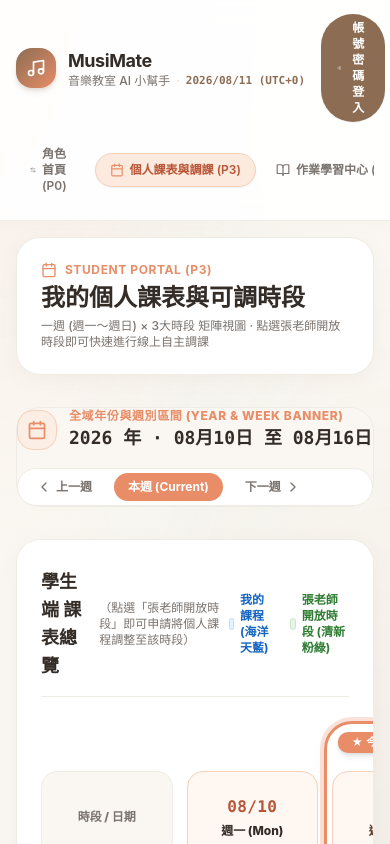
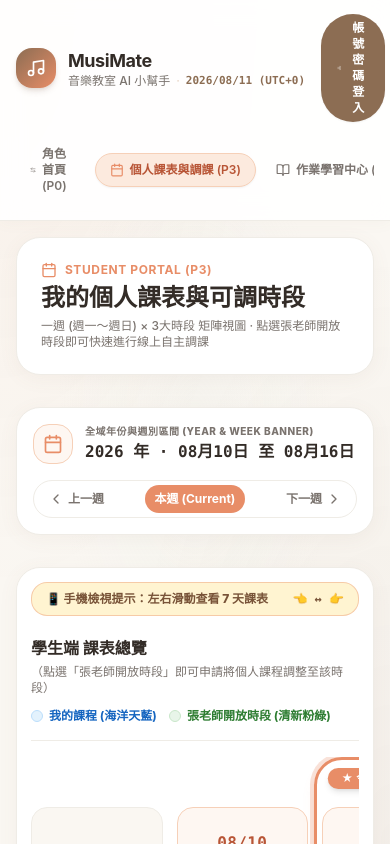
Before and after one commit to Charles0rocks/music-classroom-ai-assistant, a Next.js app: page /student/schedule in a window 390 px wide. Shown: the top 844 px of the page. Built offline with nearby package versions, Linux system fonts and the light colour scheme.

Commit message:
feat_mobile_responsive_schedule_views_and_touch_friendly_layouts

```diff
--- a/src/app/student/schedule/page.tsx
+++ b/src/app/student/schedule/page.tsx
@@ -174,33 +174,33 @@ export default function StudentSchedulePage() {
         </div>
       </div>
 
-      {/* Global Year & Week Navigation Header Bar */}
-      <div className="flex flex-col sm:flex-row sm:items-center justify-between gap-4 bg-[#FAF7F2] p-4.5 rounded-3xl border border-[#EFECE6]">
+      {/* Top Banner: Global Year & Week Segment Banner */}
+      <div className="warm-card p-4 sm:p-6 rounded-3xl border border-[#EFECE6] shadow-warm flex flex-col sm:flex-row items-start sm:items-center justify-between gap-4 bg-white">
         <div className="flex items-center gap-3">
-          <div className="w-10 h-10 rounded-2xl bg-[#FCEADE]/60 border border-[#F6D0B8] flex items-center justify-center text-[#E88D67]">
+          <div className="w-10 h-10 rounded-2xl bg-[#FCEADE]/40 border border-[#F6D0B8] flex items-center justify-center text-[#E88D67] shrink-0">
             <CalendarIcon className="w-5 h-5" />
           </div>
           <div>
-            <span className="text-xs font-extrabold text-[#E88D67] uppercase tracking-wider block">
-              全域年份與週別區間 (YEAR & WEEK BANNER)
-            </span>
-            <span className="text-lg font-black text-[#332C27] font-mono">
+            <div className="text-[10px] font-extrabold text-[#7A736E] uppercase tracking-wider">
+              全域年份與週別區間 (Year & Week Banner)
+            </div>
+            <span className="text-base sm:text-lg font-black text-[#332C27] font-mono">
               {yearBanner}
             </span>
           </div>
         </div>
 
         {/* Week Switcher Controls */}
-        <div className="flex items-center gap-2 bg-white p-1 rounded-full border border-[#EFECE6] shadow-xs">
+        <div className="flex items-center gap-1.5 sm:gap-2 bg-white p-1 rounded-full border border-[#EFECE6] shadow-xs w-full sm:w-auto justify-between sm:justify-start">
           <button
             onClick={() => setWeekOffset((prev) => prev - 1)}
-            className="px-3.5 py-1.5 rounded-full hover:bg-[#FAF7F2] text-xs font-bold text-[#7A736E] hover:text-[#332C27] flex items-center gap-1 transition-all"
+            className="px-2.5 sm:px-3.5 py-1.5 rounded-full hover:bg-[#FAF7F2] text-xs font-bold text-[#7A736E] hover:text-[#332C27] flex items-center gap-1 transition-all"
           >
             <ChevronLeft className="w-4 h-4" /> 上一週
           </button>
           <button
             onClick={() => setWeekOffset(0)}
-            className={`px-3.5 py-1.5 rounded-full text-xs font-bold transition-all ${
+            className={`px-2.5 sm:px-3.5 py-1.5 rounded-full text-xs font-bold transition-all ${
               weekOffset === 0
                 ? 'bg-[#E88D67] text-white shadow-xs'
                 : 'text-[#7A736E] hover:bg-[#FAF7F2]'
@@ -210,7 +210,7 @@ export default function StudentSchedulePage() {
           </button>
           <button
             onClick={() => setWeekOffset((prev) => prev + 1)}
-            className="px-3.5 py-1.5 rounded-full hover:bg-[#FAF7F2] text-xs font-bold text-[#7A736E] hover:text-[#332C27] flex items-center gap-1 transition-all"
+            className="px-2.5 sm:px-3.5 py-1.5 rounded-full hover:bg-[#FAF7F2] text-xs font-bold text-[#7A736E] hover:text-[#332C27] flex items-center gap-1 transition-all"
           >
             下一週 <ChevronRight className="w-4 h-4" />
           </button>
@@ -218,13 +218,19 @@ export default function StudentSchedulePage() {
       </div>
 
       {/* Synchronized Row-Grid Matrix Container */}
-      <div className="warm-card p-6 sm:p-10 rounded-3xl border border-[#EFECE6] shadow-warm space-y-6 overflow-x-auto max-h-[850px] overflow-y-auto scrollbar-thin">
-        <div className="flex items-center justify-between border-b border-[#EFECE6] pb-4 sticky top-0 bg-white/95 backdrop-blur-md z-20 pt-1">
-          <h2 className="text-lg font-bold text-[#332C27] flex items-center gap-2">
+      <div className="warm-card p-3.5 sm:p-6 lg:p-10 rounded-3xl border border-[#EFECE6] shadow-warm space-y-4 sm:space-y-6 max-h-[850px] overflow-y-auto scrollbar-thin">
+        {/* Mobile Horizontal Scroll Prompt Banner */}
+        <div className="md:hidden flex items-center justify-between text-xs font-extrabold text-[#785338] bg-[#FFF3CD]/90 border border-[#E88D67]/40 px-3.5 py-2 rounded-2xl shadow-xs">
+          <span>📱 手機檢視提示：左右滑動查看 7 天課表</span>
+          <span className="font-mono text-xs font-black">👈 ↔ 👉</span>
+        </div>
+
+        <div className="flex flex-col sm:flex-row sm:items-center justify-between border-b border-[#EFECE6] pb-4 sticky top-0 bg-white/95 backdrop-blur-md z-20 pt-1 gap-3">
+          <h2 className="text-base sm:text-lg font-bold text-[#332C27] flex flex-col sm:flex-row sm:items-center gap-1 sm:gap-2">
             <span>學生端 課表總覽</span>
             <span className="text-xs text-[#7A736E] font-normal">（點選「張老師開放時段」即可申請將個人課程調整至該時段）</span>
           </h2>
-          <div className="flex items-center gap-4 text-xs font-bold">
+          <div className="flex flex-wrap items-center gap-3 text-xs font-bold">
             <span className="flex items-center gap-1.5 text-[#1565C0]">
               <span className="w-3 h-3 rounded-full bg-[#E3F2FD] border border-[#BBDEFB]" /> 我的課程 (海洋天藍)
             </span>
@@ -234,6 +240,7 @@ export default function StudentSchedulePage() {
           </div>
         </div>
 
+        <div className="overflow-x-auto pb-2 scrollbar-thin touch-pan-x">
           {/* Outer Container with 100% Precise Math Overlay for Today */}
           <div className="min-w-[1150px] relative space-y-3.5 pt-9 pb-1">
             {/* Today's Single Big Orange Border Container Overlay */}
@@ -252,7 +259,7 @@ export default function StudentSchedulePage() {
               </div>
             )}
 
-          {/* ROW 0: Date Header Row (All 7 Date Header Boxes share 100% IDENTICAL background color) */}
+            {/* ROW 0: Date Header Row */}
             <div className="grid grid-cols-8 gap-3.5">
               <div className="p-3.5 font-extrabold text-xs text-[#7A736E] uppercase flex items-center justify-center bg-[#FAF7F2] rounded-2xl border border-[#EFECE6] h-[92px] z-10">
                 時段 / 日期
@@ -377,6 +384,7 @@ export default function StudentSchedulePage() {
           })}
         </div>
       </div>
+    </div>
 
       {/* Online Reschedule Modal */}
       {showRescheduleModal && selectedSlotForReschedule && (
--- a/src/app/teacher/schedule/page.tsx
+++ b/src/app/teacher/schedule/page.tsx
@@ -847,33 +847,33 @@ export default function TeacherSchedulePage() {
         </div>
       </div>
 
-      {/* Global Year & Week Navigation Header Bar */}
-      <div className="flex flex-col sm:flex-row sm:items-center justify-between gap-4 bg-[#FAF7F2] p-4.5 rounded-3xl border border-[#EFECE6]">
+      {/* Top Banner: Global Year & Week Segment Banner */}
+      <div className="warm-card p-4 sm:p-6 rounded-3xl border border-[#EFECE6] shadow-warm flex flex-col sm:flex-row items-start sm:items-center justify-between gap-4 bg-white">
         <div className="flex items-center gap-3">
-          <div className="w-10 h-10 rounded-2xl bg-[#FAF2EC] border border-[#E8D4C5] flex items-center justify-center text-[#8C6D53]">
+          <div className="w-10 h-10 rounded-2xl bg-[#FAF2EC] border border-[#E8D4C5] flex items-center justify-center text-[#8C6D53] shrink-0">
             <CalendarIcon className="w-5 h-5" />
           </div>
           <div>
-            <span className="text-xs font-extrabold text-[#8C6D53] uppercase tracking-wider block">
-              全域年份與週別區間 (YEAR & WEEK BANNER)
-            </span>
-            <span className="text-lg font-black text-[#332C27] font-mono">
+            <div className="text-[10px] font-extrabold text-[#7A736E] uppercase tracking-wider">
+              全域年份與週別區間 (Year & Week Banner)
+            </div>
+            <span className="text-base sm:text-lg font-black text-[#332C27] font-mono">
               {yearBanner}
             </span>
           </div>
         </div>
 
         {/* Week Switcher Controls */}
-        <div className="flex items-center gap-2 bg-white p-1 rounded-full border border-[#EFECE6] shadow-xs">
+        <div className="flex items-center gap-1.5 sm:gap-2 bg-white p-1 rounded-full border border-[#EFECE6] shadow-xs w-full sm:w-auto justify-between sm:justify-start">
           <button
             onClick={() => setWeekOffset((prev) => prev - 1)}
-            className="px-3.5 py-1.5 rounded-full hover:bg-[#FAF7F2] text-xs font-bold text-[#7A736E] hover:text-[#332C27] flex items-center gap-1 transition-all"
+            className="px-2.5 sm:px-3.5 py-1.5 rounded-full hover:bg-[#FAF7F2] text-xs font-bold text-[#7A736E] hover:text-[#332C27] flex items-center gap-1 transition-all"
           >
             <ChevronLeft className="w-4 h-4" /> 上一週
           </button>
           <button
             onClick={() => setWeekOffset(0)}
-            className={`px-3.5 py-1.5 rounded-full text-xs font-bold transition-all ${
+            className={`px-2.5 sm:px-3.5 py-1.5 rounded-full text-xs font-bold transition-all ${
               weekOffset === 0
                 ? 'bg-[#8C6D53] text-white shadow-xs'
                 : 'text-[#7A736E] hover:bg-[#FAF7F2]'
@@ -883,7 +883,7 @@ export default function TeacherSchedulePage() {
           </button>
           <button
             onClick={() => setWeekOffset((prev) => prev + 1)}
-            className="px-3.5 py-1.5 rounded-full hover:bg-[#FAF7F2] text-xs font-bold text-[#7A736E] hover:text-[#332C27] flex items-center gap-1 transition-all"
+            className="px-2.5 sm:px-3.5 py-1.5 rounded-full hover:bg-[#FAF7F2] text-xs font-bold text-[#7A736E] hover:text-[#332C27] flex items-center gap-1 transition-all"
           >
             下一週 <ChevronRight className="w-4 h-4" />
           </button>
@@ -891,13 +891,19 @@ export default function TeacherSchedulePage() {
       </div>
 
       {/* Rock-Solid Matrix Table with 4 Row-Grid Divs & Absolute Precise Math Overlay for Today */}
-      <div className="warm-card p-6 sm:p-10 rounded-3xl border border-[#EFECE6] shadow-warm space-y-6 overflow-x-auto max-h-[850px] overflow-y-auto scrollbar-thin">
-        <div className="flex items-center justify-between border-b border-[#EFECE6] pb-4 sticky top-0 bg-white/95 backdrop-blur-md z-20 pt-1">
-          <h2 className="text-lg font-bold text-[#332C27] flex items-center gap-2">
+      <div className="warm-card p-3.5 sm:p-6 lg:p-10 rounded-3xl border border-[#EFECE6] shadow-warm space-y-4 sm:space-y-6 max-h-[850px] overflow-y-auto scrollbar-thin">
+        {/* Mobile Horizontal Scroll Prompt Banner */}
+        <div className="md:hidden flex items-center justify-between text-xs font-extrabold text-[#785338] bg-[#FFF3CD]/90 border border-[#E88D67]/40 px-3.5 py-2 rounded-2xl shadow-xs">
+          <span>📱 手機檢視提示：左右滑動查看 7 天課表</span>
+          <span className="font-mono text-xs font-black">👈 ↔ 👉</span>
+        </div>
+
+        <div className="flex flex-col sm:flex-row sm:items-center justify-between border-b border-[#EFECE6] pb-4 sticky top-0 bg-white/95 backdrop-blur-md z-20 pt-1 gap-3">
+          <h2 className="text-base sm:text-lg font-bold text-[#332C27] flex flex-col sm:flex-row sm:items-center gap-1 sm:gap-2">
             <span>張老師 課表總覽</span>
             <span className="text-xs text-[#7A736E] font-normal">（可以直接用滑鼠拖曳卡片至任一天的格子內）</span>
           </h2>
-          <div className="flex items-center gap-3 text-xs font-bold">
+          <div className="flex flex-wrap items-center gap-2.5 text-xs font-bold">
             <span className="flex items-center gap-1 text-[#2E7D32]">
               <span className="w-3 h-3 rounded-full bg-[#E8F5E9] border border-[#C8E6C9]" /> 開放時段 (粉綠)
             </span>
```
Lines whose indentation alone changed are shown as unchanged.
